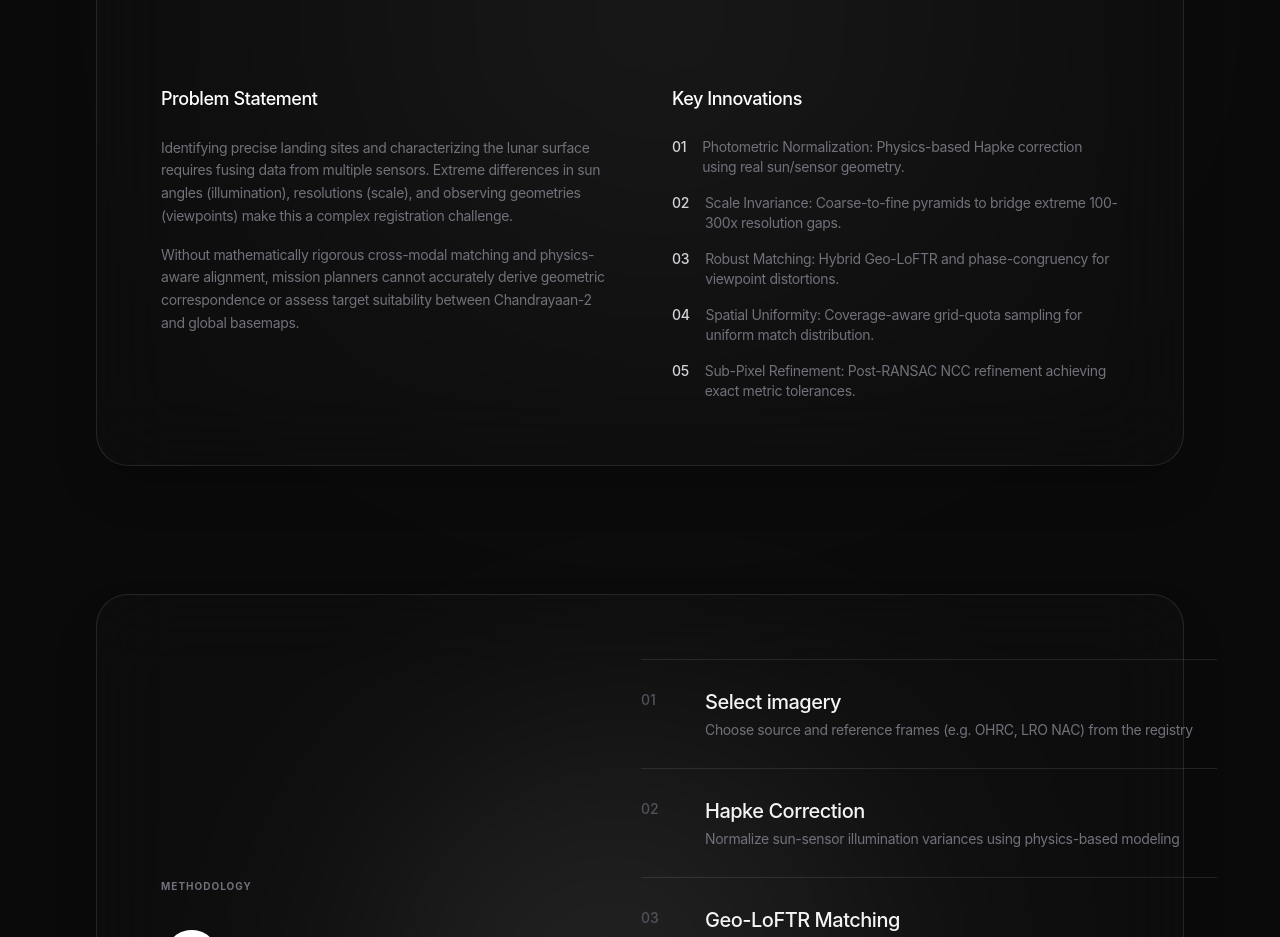
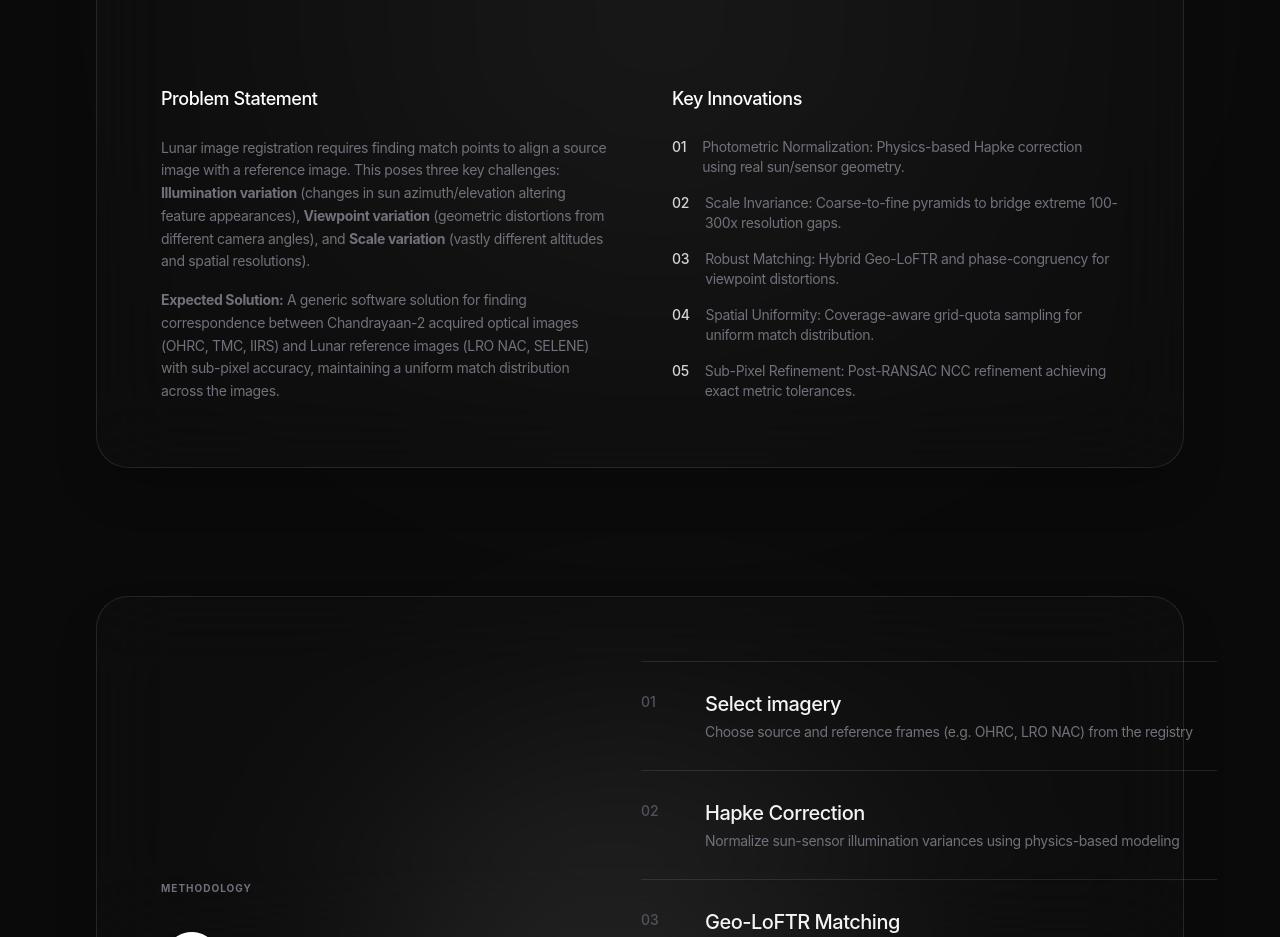
Before and after one commit to Vansh-Baranwal/SIH-Internal-Round-2, a React (Vite) app in the folder web/: page / in a window 1280 px wide. Shown: the part 1080-2017 px from the top of the page. Built offline with nearby package versions, Linux system fonts and the light colour scheme; no server answers; a web font is replaced by a local one.

Commit message:
Content: Align Problem Statement text directly with SIH PS 26166 verbatim

```diff
--- a/web/src/pages/Landing.tsx
+++ b/web/src/pages/Landing.tsx
@@ -133,10 +133,10 @@ export function Landing() {
             <div>
               <h3 className="text-lg font-medium text-white mb-6 tracking-tight">Problem Statement</h3>
               <p className="text-zinc-500 text-sm leading-relaxed tracking-tight mb-4">
-                Identifying precise landing sites and characterizing the lunar surface requires fusing data from multiple sensors. Extreme differences in sun angles (illumination), resolutions (scale), and observing geometries (viewpoints) make this a complex registration challenge.
+                Lunar image registration requires finding match points to align a source image with a reference image. This poses three key challenges: <b>Illumination variation</b> (changes in sun azimuth/elevation altering feature appearances), <b>Viewpoint variation</b> (geometric distortions from different camera angles), and <b>Scale variation</b> (vastly different altitudes and spatial resolutions).
               </p>
               <p className="text-zinc-500 text-sm leading-relaxed tracking-tight">
-                Without mathematically rigorous cross-modal matching and physics-aware alignment, mission planners cannot accurately derive geometric correspondence or assess target suitability between Chandrayaan-2 and global basemaps.
+                <b>Expected Solution:</b> A generic software solution for finding correspondence between Chandrayaan-2 acquired optical images (OHRC, TMC, IIRS) and Lunar reference images (LRO NAC, SELENE) with sub-pixel accuracy, maintaining a uniform match distribution across the images.
               </p>
             </div>
 
```
